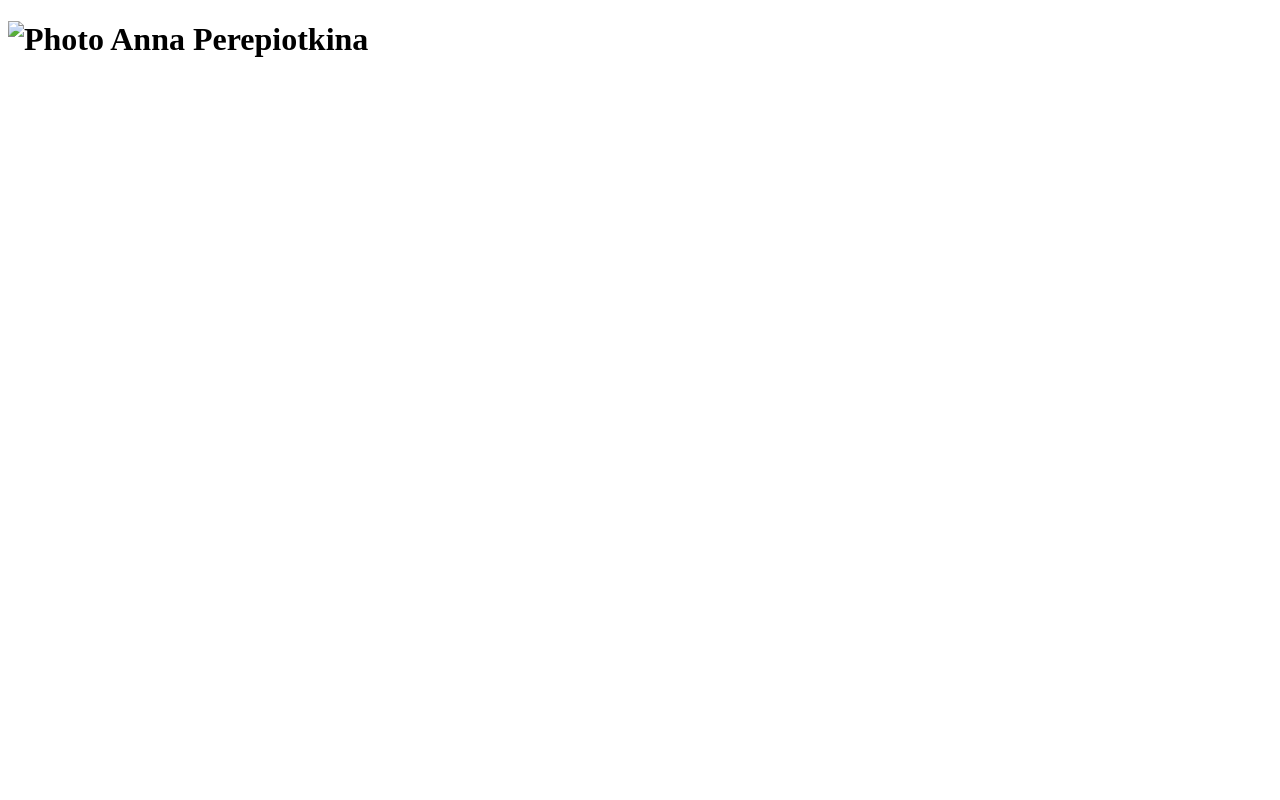
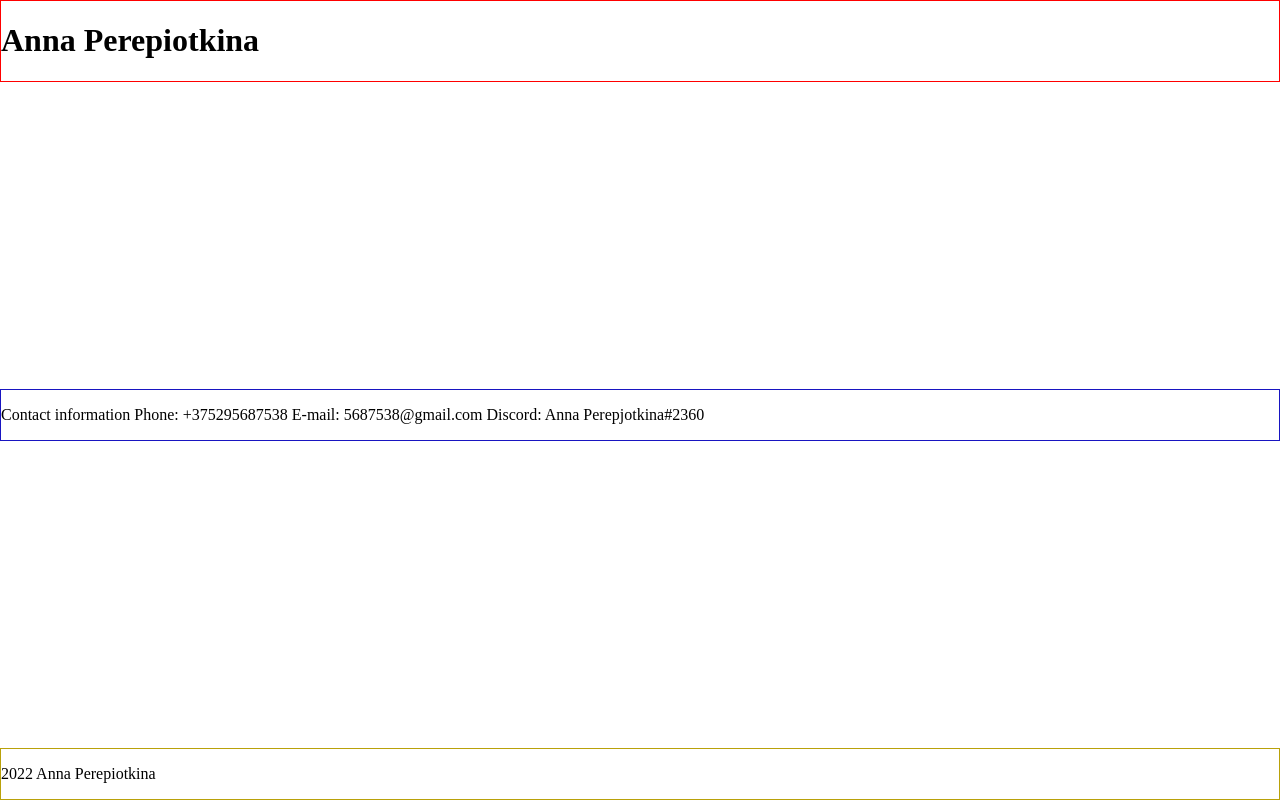
Before and after one commit to annaperepjotkina/Pre-rsschool-cv, a plain HTML site: page index.html in a window 1280 px wide. Drawn offline with Linux system fonts and the light colour scheme.

Commit message:
init: created basic structure cv

```diff
--- a/index.html
+++ b/index.html
@@ -4,9 +4,25 @@
     <meta charset="UTF-8">
     <meta http-equiv="X-UA-Compatible" content="IE=edge">
     <meta name="viewport" content="width=device-width, initial-scale=1.0">
-    <title>Document</title>
+    <title>CV</title>
+    <link rel="stylesheet" href="style.css">
+    <link rel="icon" href="assets/favicon.ico">
 </head>
-<body>
-    <h1><img src="photo_2022-12-11_17-09-34.jpg" alt="Photo" title="Photo for cv"> Anna Perepiotkina</h1>
+<body class="body">
+    <header class="header">
+<h1>Anna Perepiotkina</h1>
+<div class="container"></div>
+    </header>
+    <main class="main">
+        <div class="container"></div>
+<p>Contact information
+    Phone: +375295687538
+    E-mail: 5687538@gmail.com
+    Discord: Anna Perepjotkina#2360</p>
+    </main>
+    <footer class="footer">
+        <div class="container"></div>
+<p>2022 Anna Perepiotkina</p>
+    </footer>
 </body>
 </html>
--- a/style.css
+++ b/style.css
@@ -0,0 +1,27 @@
+@font-face {
+    font-family: Merriweather;
+     src: url("assets/fonts/Merriweather.zip");
+   }
+   * {
+    box-sizing: border-box;
+  }
+  .body {
+    min-height: 100vh;
+    margin: 0; padding: 0;
+    display: flex;
+    flex-direction: column;
+    justify-content: space-between;
+  }
+  .header {
+    border: 1px solid red;
+  }
+  .main {
+    border: 1px solid rgb(24, 21, 193);
+  }
+  .footer {
+    border: 1px solid rgb(185, 161, 10);
+  }
+.container {
+    max-width: 1440px;
+    margin: 0 auto;
+}
```
